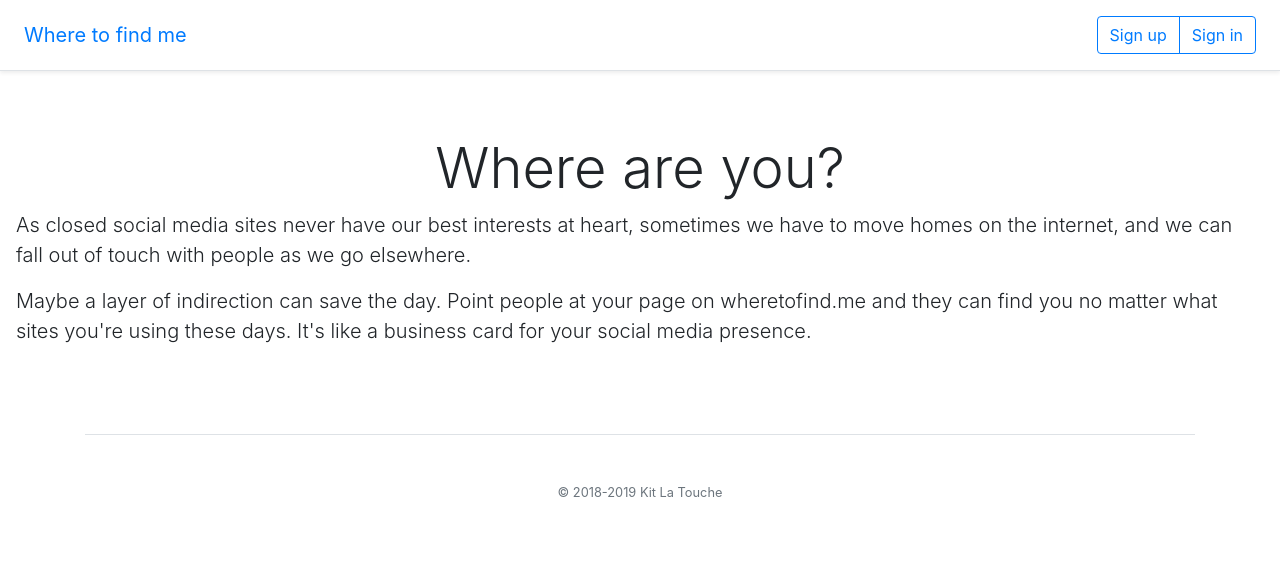
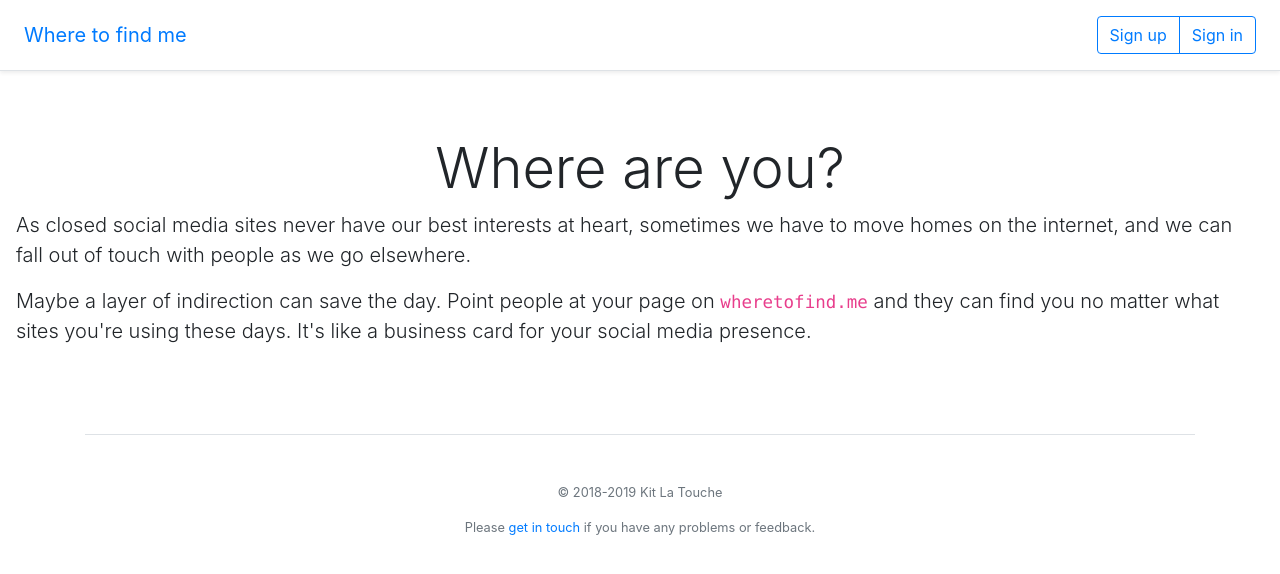
Before and after one commit to wlonk/wheretofind.me, a Django app: page / in a window 1280 px wide. Shown: the top 574 px of the page. Run offline with Django 3.2, Linux system fonts and the light colour scheme; some libraries are stand-ins or nearby versions.

Commit message:
Add link to my profile in the footer.
Fixes #16.

```diff
--- a/templates/base.html
+++ b/templates/base.html
@@ -48,9 +48,9 @@
       </p>
       <p class="lead">
         Maybe a layer of indirection can save the day. Point people at your
-        page on wheretofind.me and they can find you no matter what sites
-        you're using these days. It's like a business card for your social
-        media presence.
+        page on <code>wheretofind.me</code> and they can find you no matter
+        what sites you're using these days. It's like a business card for your
+        social media presence.
       </p>
       {% endblock "main" %}
     </div>
@@ -60,6 +60,11 @@
         <div class="row">
           <div class="col-12 col-md text-center">
             <small class="d-block mb-3 text-muted">&copy; 2018-2019 Kit La Touche</small>
+          </div>
+        </div>
+        <div class="row">
+          <div class="col-12 col-md text-center">
+            <small class="d-block mb-3 text-muted">Please <a href="{% url "user-profile" slug="kit" %}">get in touch</a> if you have any problems or feedback.</small>
           </div>
         </div>
       </footer>
```
